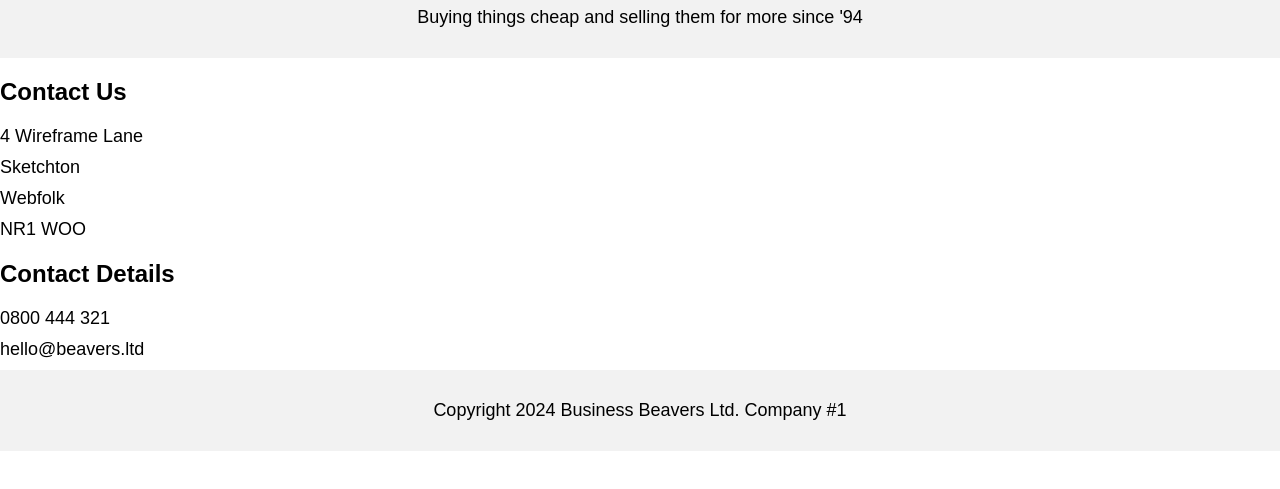
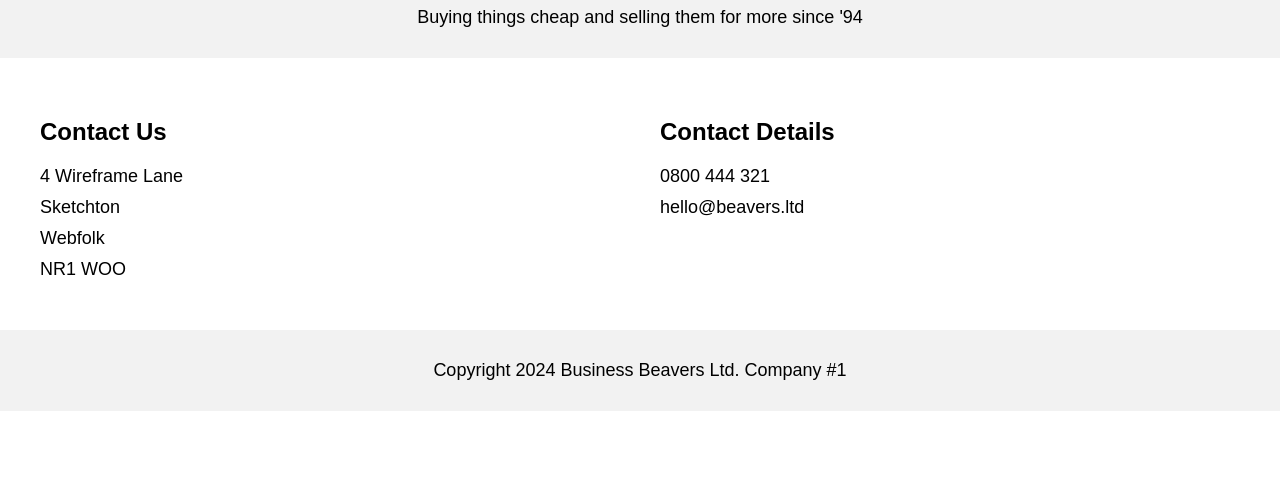
Before and after one commit to SitaCicirko/splash-page, a plain HTML site: page index.html in a window 1280 px wide. Shown: the part 65-554 px from the top of the page. Drawn offline with Linux system fonts and the light colour scheme.

Commit message:
Second on Styles

```diff
--- a/index.html
+++ b/index.html
@@ -1,6 +1,8 @@
 <!DOCTYPE html>
-<html>
+<html lang="en">
   <head>
+    <meta charset="UTF-8" />
+    <meta name="viewport" content="width=device-width, initial-scale=1.0" />
     <title>Business Beavers Ltd.</title>
     <link rel="stylesheet" href="style.css" />
   </head>
--- a/style.css
+++ b/style.css
@@ -28,3 +28,13 @@ footer {
   text-align: center;
   font-size: 14px;
 }
+main {
+  display: flex;
+  justify-content: space-between;
+  padding: 20px;
+}
+
+section {
+  flex: 1;
+  padding: 20px;
+}
```
